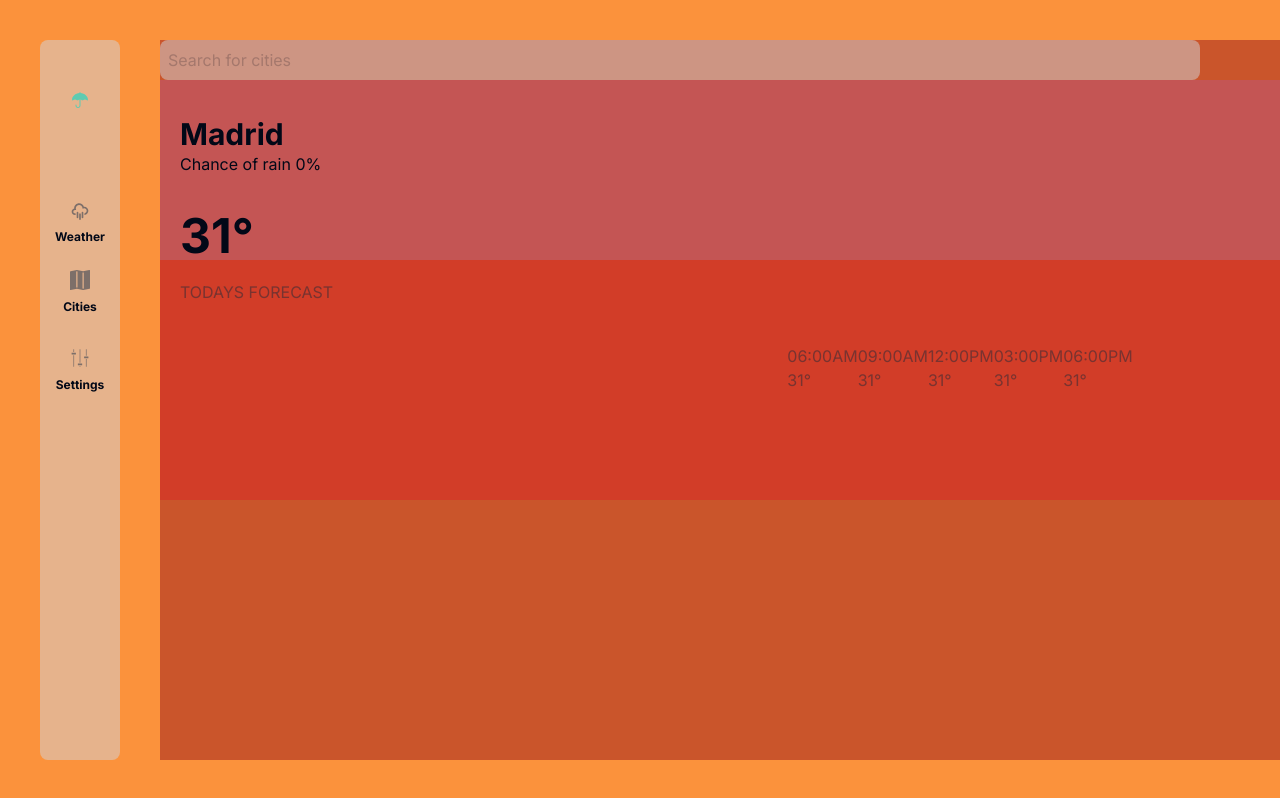
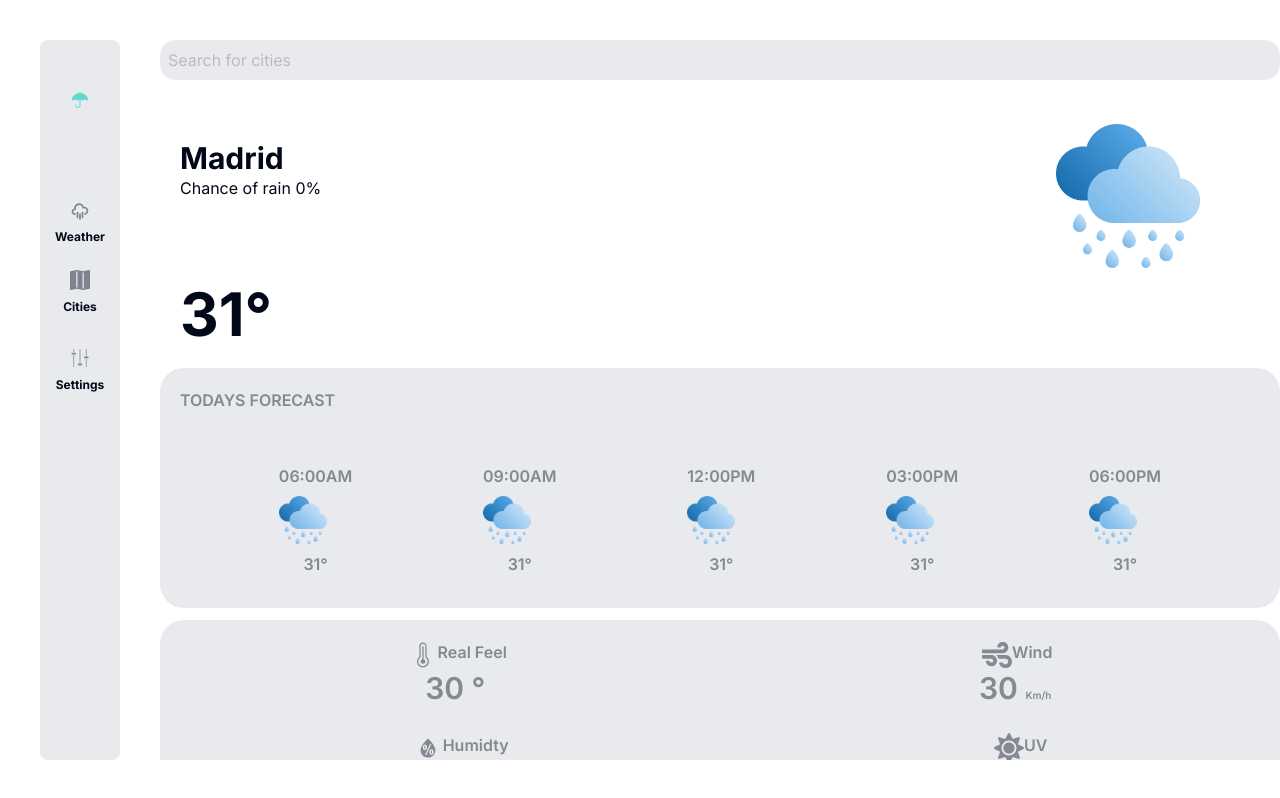
Before and after one commit to cRED-f/weatherApp-NEXT.js, a Next.js app in the folder my-app/: page / in a window 1280 px wide. Shown: the top 798 px of the page. Built offline with nearby package versions, Linux system fonts and the light colour scheme.

Commit message:
weather design complete

```diff
--- a/my-app/app/layout.js
+++ b/my-app/app/layout.js
@@ -13,7 +13,7 @@ export default function RootLayout({ children }) {
   return (
     <html lang="en">
       <body className={inter.className}>
-        <div className="flex bg-orange-400 h-screen">
+        <div className="flex  h-screen">
           <div className="sidebarComp">
             <Sidebar />
           </div>
--- a/my-app/app/page.js
+++ b/my-app/app/page.js
@@ -1,20 +1,27 @@
 import Image from "next/image";
 import rainy from "../public/img/rainy.png";
+
+import { CiTempHigh } from "react-icons/ci";
+import { FaWind } from "react-icons/fa";
+import { WiHumidity } from "react-icons/wi";
+import { FaSun } from "react-icons/fa";
+
 export default function Home() {
   return (
-    <div className="bg-red-800/50 mt-10 h-[90vh] md:mt-10 md:min-w-[100rem] overflow-y-auto md:overflow-hidden">
-      <div className="flex flex-col flex-wrap  h-screen">
+    <div className=" mt-10 h-[90vh] md:mt-10 md:min-w-[100rem] overflow-y-auto md:overflow-y-hidden">
+      <div className="flex flex-col md:flex-row">
+        <div className="flex flex-col  flex-wrap  md:w-[70rem] h-screen">
           <div className="searchBTN">
             <div className="">
               <input
                 type="text"
                 placeholder="Search for cities"
-              className="w-[18rem] md:w-[65%]  rounded-lg p-2 placeholder:text-gray-950/20  bg-gray-300/50
+                className="w-[19rem] md:w-full  rounded-2xl  p-2 placeholder:text-gray-950/20  bg-gray-300/50
            outline-none"
               />
             </div>
           </div>
-        <div className="firstBox bg-purple-500/20">
+          <div className="firstBox mt-6 md:w-full   ">
             <div className="flex justify-between my-4">
               {" "}
               <div className="p-5 ">
@@ -22,43 +29,191 @@ export default function Home() {
                 <p>Chance of rain 0%</p>
               </div>
               <div>
-              <Image src={rainy} alt="rainy" className="w-20 mt-1" />
+                <Image
+                  src={rainy}
+                  alt="rainy"
+                  className="w-20 md:w-36 md:mx-20   mt-1"
+                />
               </div>
             </div>
             <div>
-            <h1 className="px-5  text-5xl font-bold">
+              <h1 className="px-5  text-5xl md:text-6xl font-bold">
                 31<span>&#176;</span>
               </h1>
             </div>
           </div>
-        <div className="secondBox bg-red-600/50">
+          <div className="secondBox mt-6 bg-gray-300/50 md:w-full  rounded-3xl overflow-x-auto md:overflow-x-hidden">
             <div className="w-full h-[30vh] ">
-            <h1 className="text-gray-800/50 p-5">TODAYS FORECAST</h1>
+              <h1 className="text-gray-800/50 p-5 font-semibold">
+                TODAYS FORECAST
+              </h1>
 
-            <div className="flex justify-evenly">
-              <div className="flex justify-between p-5">
-                <div className="flex flex-col">
-                  <h1 className="text-gray-800/50">06:00AM</h1>
-                  <p className="text-gray-800/50">31&#176;</p>
+              <div className="flex w-[300px] items-center justify-evenly my-8   md:w-full">
+                <div className="flex mx-3 flex-col ">
+                  <h1 className="text-gray-800/50 font-semibold">06:00AM</h1>
+                  <Image src={rainy} alt="rainy" className="w-12 my-2" />
+                  <p className="text-gray-800/50 text-center font-semibold">
+                    31&#176;
+                  </p>
                 </div>
-                <div className="flex flex-col">
-                  <h1 className="text-gray-800/50">09:00AM</h1>
-                  <p className="text-gray-800/50">31&#176;</p>
+                <div className="flex mx-3 flex-col">
+                  <h1 className="text-gray-800/50  font-semibold">09:00AM</h1>
+                  <Image src={rainy} alt="rainy" className="w-12 my-2" />
+                  <p className="text-gray-800/50 text-center font-semibold">
+                    31&#176;
+                  </p>
                 </div>
-                <div className="flex flex-col">
-                  <h1 className="text-gray-800/50">12:00PM</h1>
-                  <p className="text-gray-800/50">31&#176;</p>
+                <div className="flex mx-3 flex-col">
+                  <h1 className="text-gray-800/50 font-semibold">12:00PM</h1>
+                  <Image src={rainy} alt="rainy" className="w-12 my-2" />
+                  <p className="text-gray-800/50 text-center font-semibold">
+                    31&#176;
+                  </p>
                 </div>
-                <div className="flex flex-col">
-                  <h1 className="text-gray-800/50">03:00PM</h1>
-                  <p className="text-gray-800/50">31&#176;</p>
+                <div className="flex mx-3 flex-col">
+                  <h1 className="text-gray-800/50 font-semibold">03:00PM</h1>
+                  <Image src={rainy} alt="rainy" className="w-12 my-2" />
+                  <p className="text-gray-800/50 text-center  font-semibold">
+                    31&#176;
+                  </p>
                 </div>
-                <div className="flex flex-col">
-                  <h1 className="text-gray-800/50">06:00PM</h1>
-                  <p className="text-gray-800/50">31&#176;</p>
+                <div className="flex mx-3 flex-col">
+                  <h1 className="text-gray-800/50 font-semibold">06:00PM</h1>
+                  <Image src={rainy} alt="rainy" className="w-12 my-2" />
+                  <p className="text-gray-800/50 text-center font-semibold">
+                    31&#176;
+                  </p>
                 </div>
               </div>
             </div>
+          </div>
+
+          <div className="thirdBox mt-6 md:mt-3 bg-gray-300/50 md:w-full  rounded-3xl ">
+            <div className="flex justify-around">
+              {" "}
+              <div>
+                <div className="flex pl-5 pt-5">
+                  {" "}
+                  <CiTempHigh className="text-3xl text-gray-800/50" />
+                  <h1 className="text-gray-800/50   font-semibold">
+                    Real Feel
+                  </h1>
+                </div>
+                <h1 className="text-gray-800/50 text-3xl ml-4 font-semibold text-center">
+                  30 &#176;
+                </h1>
+              </div>
+              <div>
+                <div className="flex pl-5 pt-5">
+                  {" "}
+                  <FaWind className="text-3xl text-gray-800/50" />
+                  <h1 className="text-gray-800/50   font-semibold">Wind</h1>
+                </div>
+                <h1 className="text-gray-800/50 text-3xl ml-4 font-semibold text-center">
+                  30 <span className="text-[10px]"> Km/h</span>
+                </h1>
+              </div>
+            </div>
+            <div className="flex justify-around mb-7">
+              {" "}
+              <div>
+                <div className="flex pl-5 pt-5">
+                  {" "}
+                  <WiHumidity className="text-3xl text-gray-800/50" />
+                  <h1 className="text-gray-800/50   font-semibold">Humidty</h1>
+                </div>
+                <h1 className="text-gray-800/50 text-3xl ml-4 font-semibold text-center">
+                  30
+                </h1>
+              </div>
+              <div>
+                <div className="flex pl-5 pt-5">
+                  {" "}
+                  <FaSun className="text-3xl text-gray-800/50" />
+                  <h1 className="text-gray-800/50   font-semibold">UV</h1>
+                </div>
+                <h1 className="text-gray-800/50 text-3xl ml-4 font-semibold text-center">
+                  30
+                </h1>
+              </div>
+            </div>
+          </div>
+        </div>
+        <div className="flex flex-col  md:h-screen md:w-[30rem]">
+          {" "}
+          <div className="bg-gray-300/50  h-[45rem] md:w-[25rem] md:ml-10 rounded-3xl md:mt-20 ">
+            {" "}
+            <h1 className="text-gray-800/50 p-5 font-semibold">
+              7-DAY FORECAST
+            </h1>
+            <div className="px-5 py-4  w-full flex justify-evenly">
+              <h1 className="text-gray-800/50 text-2xl font-semibold">SAT</h1>
+              <div className="flex ">
+                <Image src={rainy} alt="rainy" className="w-10 mx-2 my-2" />
+                <h1 className=" text-2xl font-semibold">Sunny</h1>
+              </div>
+
+              <h1 className=" text-2xl font-semibold">30</h1>
+            </div>
+            <hr className="w-[30vh] mx-auto bg-black md:h-1 md:bg-slate-400" />{" "}
+            <div className="px-5 py-4  w-full flex justify-evenly">
+              <h1 className="text-gray-800/50 text-2xl font-semibold">SUN</h1>
+              <div className="flex ">
+                <Image src={rainy} alt="rainy" className="w-10 mx-2 my-2" />
+                <h1 className=" text-2xl font-semibold">Sunny</h1>
+              </div>
+
+              <h1 className=" text-2xl font-semibold">30</h1>
+            </div>
+            <hr className="w-[30vh] mx-auto bg-black md:h-1 md:bg-slate-400" />{" "}
+            <div className="px-5 py-4  w-full flex justify-evenly">
+              <h1 className="text-gray-800/50 text-2xl font-semibold">MON</h1>
+              <div className="flex ">
+                <Image src={rainy} alt="rainy" className="w-10 mx-2 my-2" />
+                <h1 className=" text-2xl font-semibold">Sunny</h1>
+              </div>
+
+              <h1 className=" text-2xl font-semibold">30</h1>
+            </div>
+            <hr className="w-[30vh] mx-auto bg-black md:h-1 md:bg-slate-400" />{" "}
+            <div className="px-5 py-4  w-full flex justify-evenly">
+              <h1 className="text-gray-800/50 text-2xl font-semibold">TUE</h1>
+              <div className="flex ">
+                <Image src={rainy} alt="rainy" className="w-10 mx-2 my-2" />
+                <h1 className=" text-2xl font-semibold">Sunny</h1>
+              </div>
+
+              <h1 className=" text-2xl font-semibold">30</h1>
+            </div>
+            <hr className="w-[30vh] mx-auto bg-black md:h-1 md:bg-slate-400" />{" "}
+            <div className="px-5 py-4  w-full flex justify-evenly">
+              <h1 className="text-gray-800/50 text-2xl font-semibold">WED</h1>
+              <div className="flex ">
+                <Image src={rainy} alt="rainy" className="w-10 mx-2 my-2" />
+                <h1 className=" text-2xl font-semibold">Sunny</h1>
+              </div>
+
+              <h1 className=" text-2xl font-semibold">30</h1>
+            </div>
+            <hr className="w-[30vh] mx-auto bg-black md:h-1 md:bg-slate-400" />{" "}
+            <div className="px-5 py-4  w-full flex justify-evenly">
+              <h1 className="text-gray-800/50 text-2xl font-semibold">THU</h1>
+              <div className="flex ">
+                <Image src={rainy} alt="rainy" className="w-10 mx-2 my-2" />
+                <h1 className=" text-2xl font-semibold">Sunny</h1>
+              </div>
+
+              <h1 className=" text-2xl font-semibold">30</h1>
+            </div>
+            <hr className="w-[30vh] mx-auto bg-black md:h-1 md:bg-slate-400" />{" "}
+            <div className="px-5 py-4  w-full flex justify-evenly">
+              <h1 className="text-gray-800/50 text-2xl font-semibold">FRI</h1>
+              <div className="flex ">
+                <Image src={rainy} alt="rainy" className="w-10 mx-2 my-2" />
+                <h1 className=" text-2xl font-semibold">Sunny</h1>
+              </div>
+            </div>
+            <hr className="" />
           </div>
         </div>
       </div>
```
Lines whose indentation alone changed are shown as unchanged.
